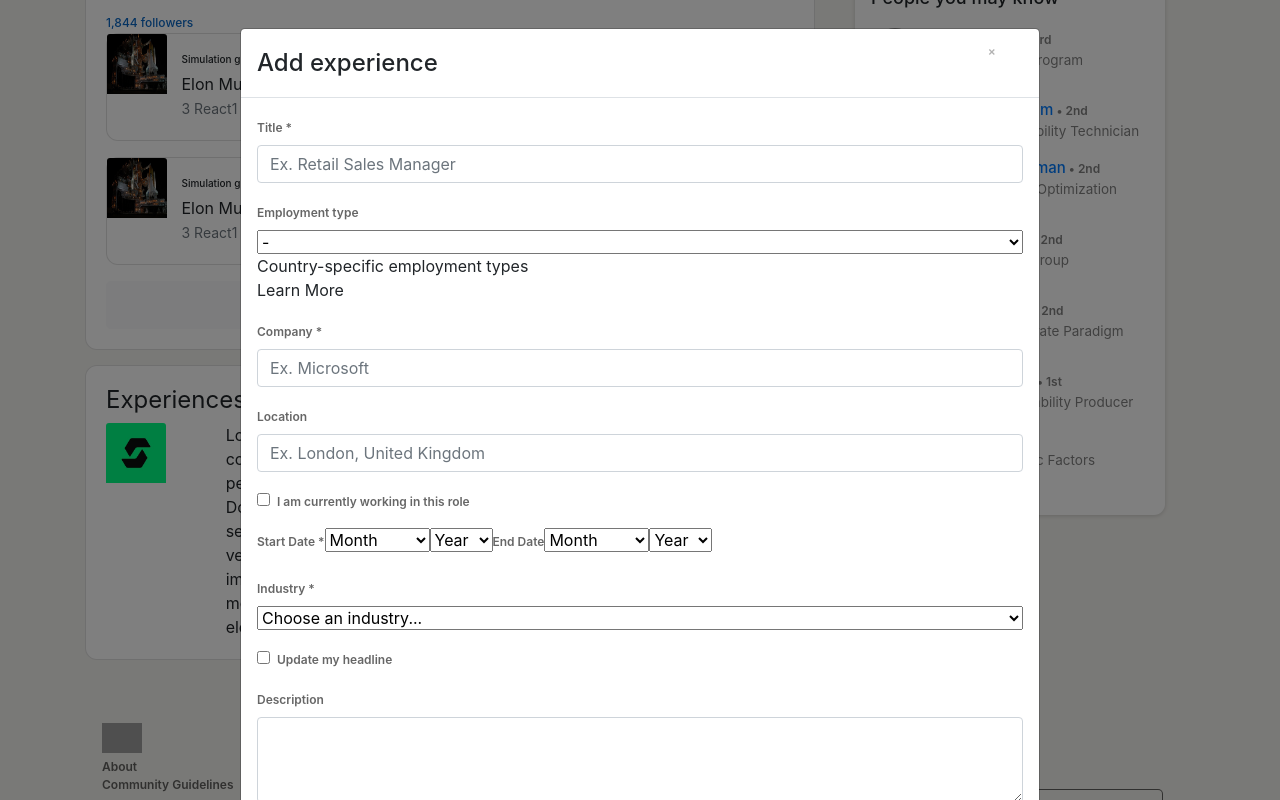
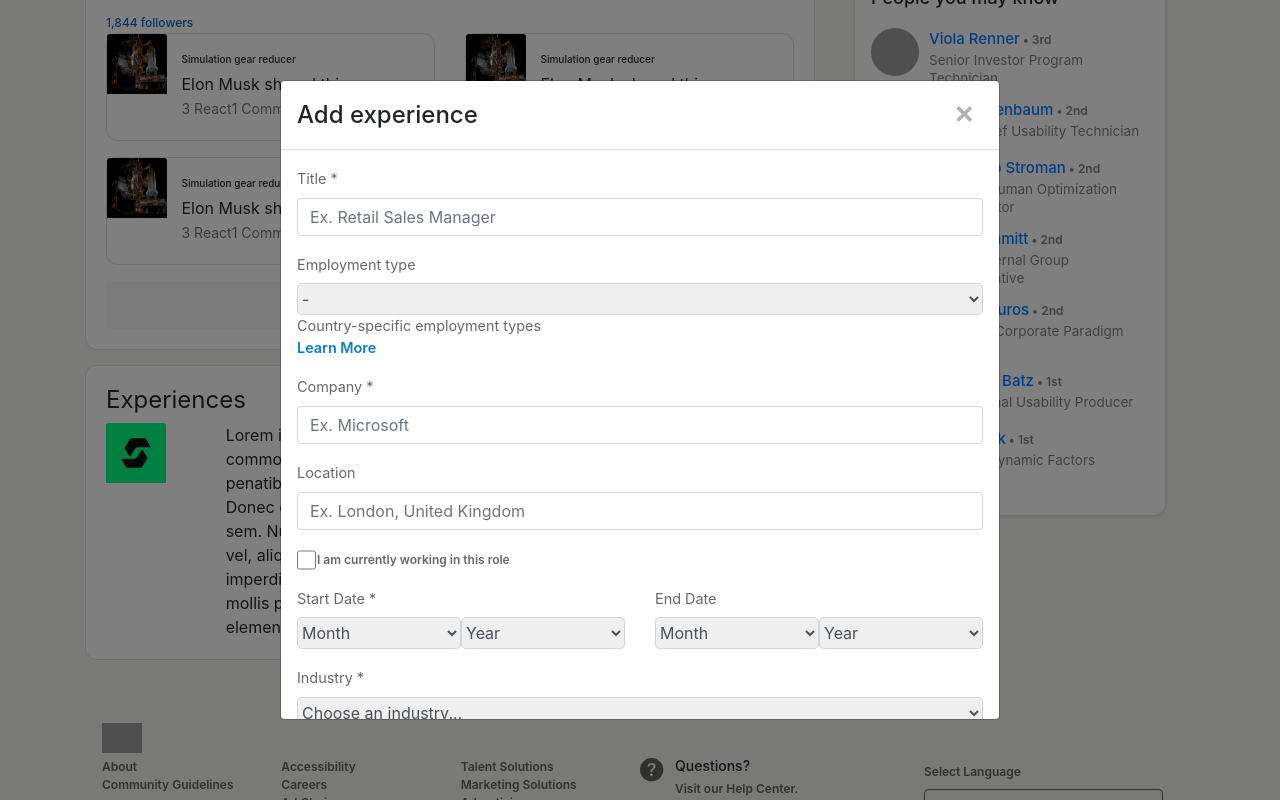
Before and after one commit to pavanyalamanchi/linkedin-build-week, a React (Create React App) app: page / in a window 1280 px wide. Both pictures are taken after a click on the icon 776 px from the left and 1104 px from the top of the page. Shown: the part 704-1504 px from the top of the page. Built offline with nearby package versions, Linux system fonts and the light colour scheme; grey boxes are pictures that could not be loaded.

Commit message:
Better css

```diff
--- a/src/App.css
+++ b/src/App.css
@@ -4,10 +4,10 @@
   height: fit-content;
   background-color: #f3f2ee;
 }
-.icons{
+.icons {
   font-size: x-large;
 }
-.body-title{
+.body-title {
   font-size: 24px;
   font-weight: 400;
 }
@@ -24,60 +24,57 @@
   border-radius: 12px !important;
   margin-bottom: 15px;
 }
-.user-info-body{
+.user-info-body {
   padding-top: 50px !important;
   padding-left: 25px !important;
 }
 
-
-button{
-
+button {
   margin-right: 8px;
   background-color: rgb(0, 114, 177);
   border-color: rgb(0, 114, 177);
   height: 35px;
-  padding: .3rem 1.2rem !important;
+  padding: 0.3rem 1.2rem !important;
   font-weight: 500;
   margin-right: 8px !important;
 }
-.member-name{
+.member-name {
   font-size: 24px;
   font-weight: 600;
   margin-bottom: 5px;
 }
-.cover-image{
+.cover-image {
   height: 200px;
   overflow: hidden;
 }
-.member-position{
+.member-position {
   font-size: 15px;
   font-weight: 400;
   margin-bottom: 5px;
 }
-p{padding: 0px !important;
-margin:0px !important}
-.member-name span{
+p {
+  padding: 0px !important;
+  margin: 0px !important;
+}
+.member-name span {
   font-size: 12px;
 }
-.activity-item-title{
+.activity-item-title {
   font-size: 10px;
   line-height: 6px;
 }
 /* Portrait and Landscape */
-@media only screen
-  and (min-device-width: 768px)
-  and (max-device-width: 1024px)
-  and (-webkit-min-device-pixel-ratio: 1) {
+@media only screen and (min-device-width: 768px) and (max-device-width: 1024px) and (-webkit-min-device-pixel-ratio: 1) {
   .cover-image {
     height: 100px;
     overflow: hidden;
   }
-  .activity-item-title{
+  .activity-item-title {
     font-size: 10px;
     line-height: 10px;
   }
 }
-@media screen and ( max-width: 1220px ){
+@media screen and (max-width: 1220px) {
   .profile-pic {
     height: 8.5rem;
     width: 8.5rem;
@@ -89,24 +86,22 @@
   .cover-img {
     height: 100px;
   }
-  .user-info-body{
+  .user-info-body {
     padding-top: 60px !important;
   }
-  .user-info{
+  .user-info {
     padding: 0px;
   }
-
 }
-@media screen and ( max-width: 500px ){
-
-  .user-info{
+@media screen and (max-width: 500px) {
+  .user-info {
     padding: 0px !important;
   }
   .cover-image {
     height: 100px;
     overflow: hidden;
   }
-.activity-item-title{
+  .activity-item-title {
     font-size: 10px;
     line-height: 10px;
   }
@@ -230,3 +225,64 @@
   display: flex;
   align-items: baseline;
 }
+
+div.modal-content {
+  height: 80vh;
+  width: 90%;
+  overflow: scroll;
+  margin: auto;
+}
+
+div.modal-header {
+  display: flex;
+  justify-content: space-between;
+  align-items: baseline;
+}
+
+button.close span {
+  font-size: 2rem;
+}
+
+button.close {
+  padding: 0 !important;
+}
+
+label.form-label {
+  font-size: 0.9rem;
+  font-weight: 400;
+}
+
+p.under-text {
+  font-size: 0.9rem;
+  font-weight: 400;
+  color: #00000099;
+}
+
+p.learn-more {
+  font-size: 0.9rem;
+  font-weight: 600;
+  color: #0a7dd3;
+}
+
+p.learn-more:hover {
+  text-decoration: underline;
+  cursor: pointer;
+}
+
+div.form-group select {
+  border: 1px solid #ced4da;
+  border-radius: 5px;
+  height: 2rem;
+  color: #495057;
+}
+
+select.start,
+select.end {
+  width: 50%;
+}
+
+input.form-check-input {
+  width: 1.2rem;
+  height: 1.2rem;
+  margin-right: 0.5rem;
+}
--- a/src/components/AddForm.jsx
+++ b/src/components/AddForm.jsx
@@ -1,5 +1,5 @@
 import { useState } from "react";
-import { Form } from "react-bootstrap";
+import { Form, Row, Col } from "react-bootstrap";
 
 const AddForm = () => {
   const [form, setForm] = useState({
@@ -94,8 +94,10 @@
           />
         </Form.Group>
 
+        <Row>
+          <Col xs={6}>
             <Form.Group className="mb-3" controlId="formBasicCheckbox">
-          <Form.Label>Start Date *</Form.Label>
+              <Form.Label>Start Date *</Form.Label> <br />
               <select
                 value={form.start.month}
                 onChange={(e) => {
@@ -104,6 +106,7 @@
                     start: { ...form.start, month: e.target.value },
                   });
                 }}
+                className="start"
               >
                 <option>Month</option>
                 <option>January</option>
@@ -119,7 +122,6 @@
                 <option>November</option>
                 <option>December</option>
               </select>
-
               <select
                 value={form.start.year}
                 onChange={(e) => {
@@ -128,6 +130,7 @@
                     start: { ...form.start, year: e.target.value },
                   });
                 }}
+                className="start"
               >
                 <option>Year</option>
                 <option>2021</option>
@@ -153,8 +156,11 @@
                 <option>2001</option>
                 <option>2000</option>
               </select>
-
-          <Form.Label>End Date</Form.Label>
+            </Form.Group>
+          </Col>
+          <Col xs={6}>
+            <Form.Group>
+              <Form.Label>End Date</Form.Label> <br />
               {working ? (
                 <span>Present</span>
               ) : (
@@ -167,6 +173,7 @@
                         end: { ...form.end, month: e.target.value },
                       });
                     }}
+                    className="end"
                   >
                     <option>Month</option>
                     <option>January</option>
@@ -190,6 +197,7 @@
                         end: { ...form.end, year: e.target.value },
                       });
                     }}
+                    className="end"
                   >
                     <option>Year</option>
                     <option>2021</option>
@@ -218,6 +226,8 @@
                 </>
               )}
             </Form.Group>
+          </Col>
+        </Row>
 
         <Form.Group>
           <Form.Label>Industry *</Form.Label> <br />
--- a/src/components/experience.jsx
+++ b/src/components/experience.jsx
@@ -23,7 +23,7 @@
         <AddForm />
       </Modal.Body>
       <Modal.Footer>
-        <Button onClick={props.onHide}>Close</Button>
+        <Button onClick={props.onHide}>Save</Button>
       </Modal.Footer>
     </Modal>
   );
@@ -50,8 +50,8 @@
           consectetur ac, vestibulum at eros.
         </p>
       </Modal.Body>
-      <Modal.Footer>
-        <Button onClick={props.onHide}>Close</Button>
+      <Modal.Footer className="position-absolute bottom-0">
+        <Button onClick={props.onHide}>Save</Button>
       </Modal.Footer>
     </Modal>
   );
```
Lines whose indentation alone changed are shown as unchanged.
